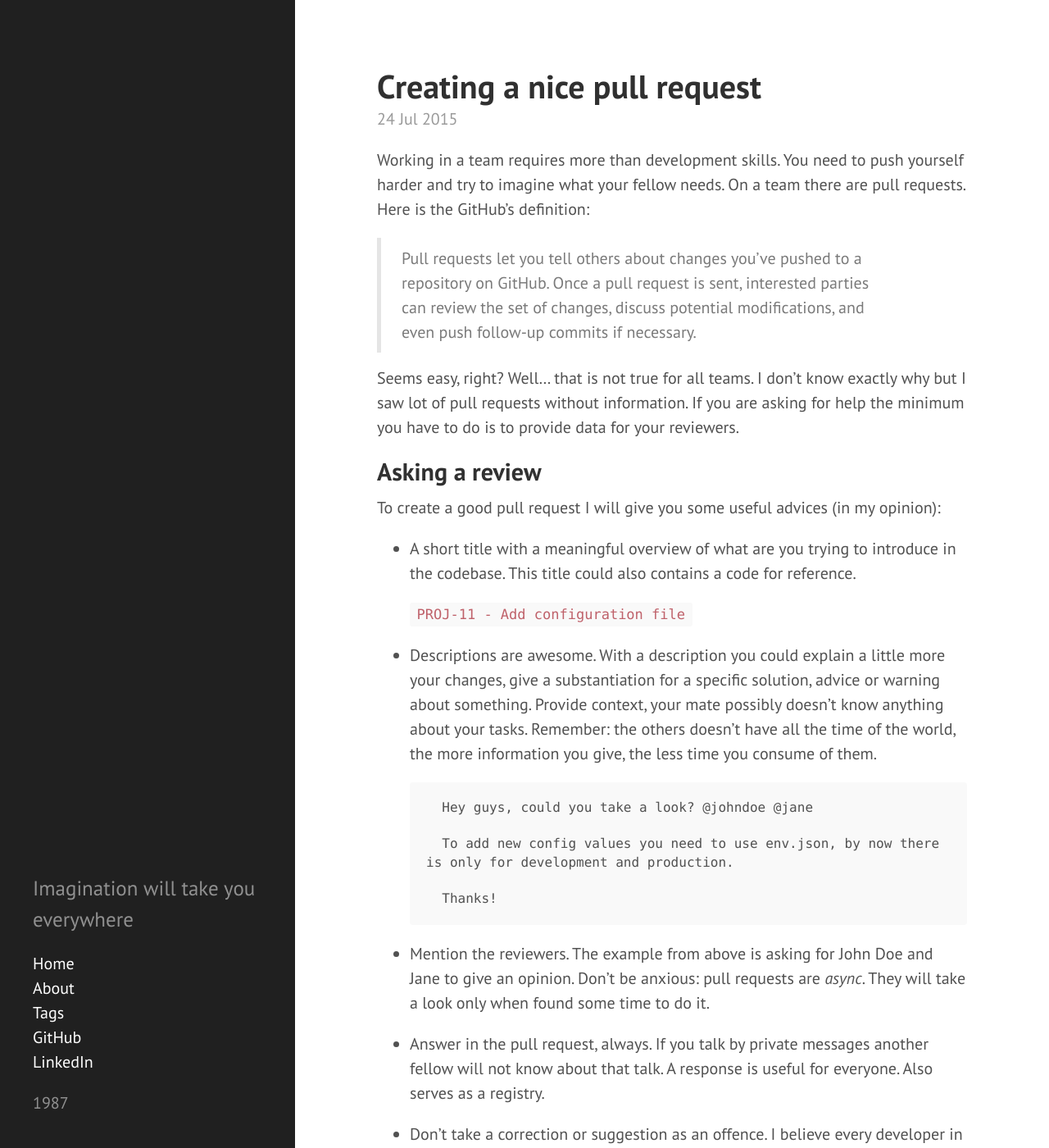
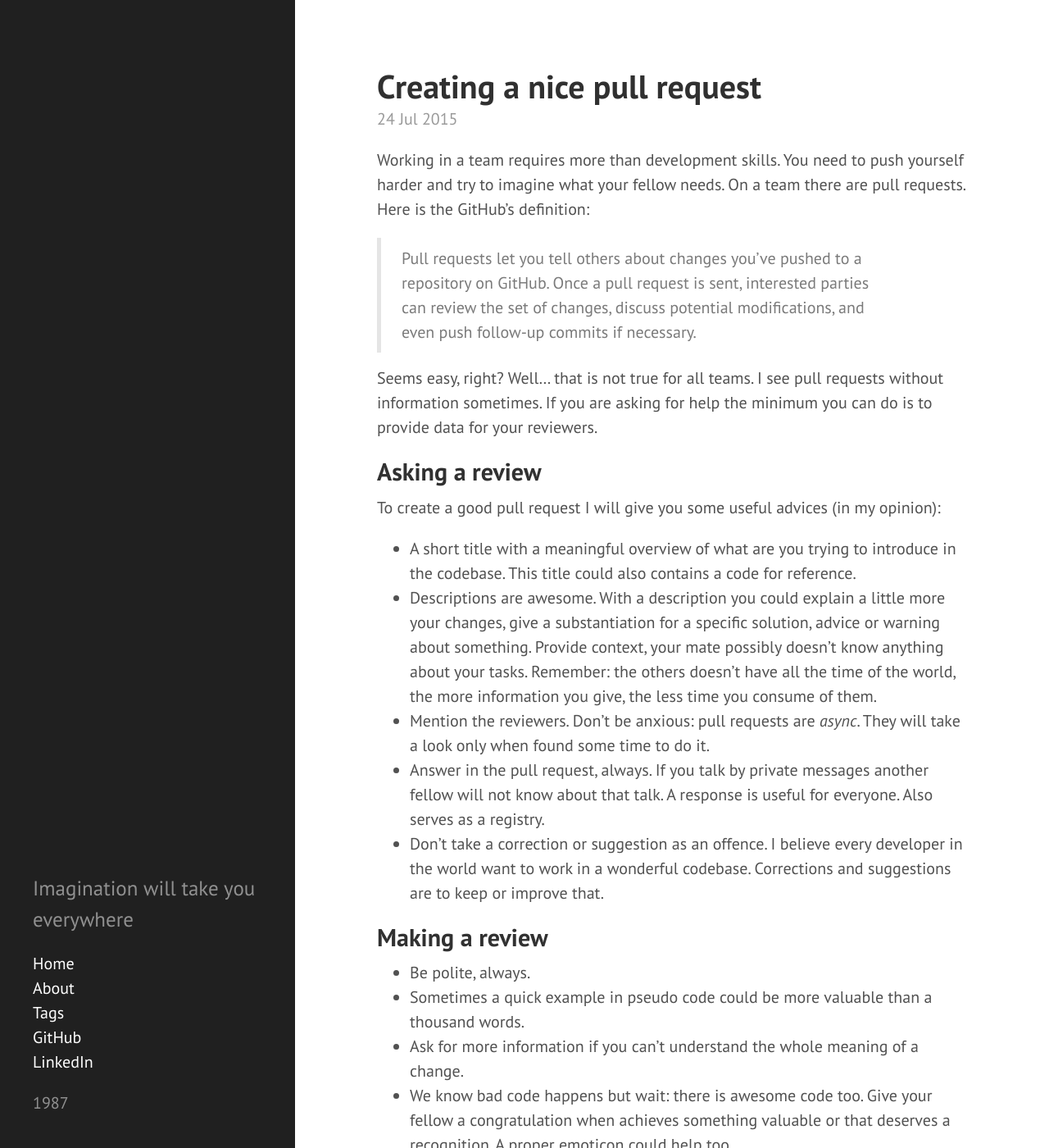
Before and after one commit to matiasbeckerle/matiasbeckerle.github.io, a Jekyll site: the page built from _posts/2015-07-24-creating-a-nice-pull-request.md, in a window 1280 px wide and 1400 px high. Shown: the whole window at 82% size. Built offline with Jekyll 4.4.1, drawn with Linux system fonts in a browser that asks for light colours; Markdown is read by kramdown in place of the engine named in the settings; comment, search, counter and statistics services are not loaded.

Commit message:
Improve last post content

```diff
--- a/_posts/2015-07-24-creating-a-nice-pull-request.md
+++ b/_posts/2015-07-24-creating-a-nice-pull-request.md
@@ -8,28 +8,16 @@ Working in a team requires more than development skills. You need to push yourse
 
 > Pull requests let you tell others about changes you've pushed to a repository on GitHub. Once a pull request is sent, interested parties can review the set of changes, discuss potential modifications, and even push follow-up commits if necessary.
 
-Seems easy, right? Well... that is not true for all teams. I don't know exactly why but I saw lot of pull requests without information. If you are asking for help the minimum you have to do is to provide data for your reviewers.
+Seems easy, right? Well... that is not true for all teams. I see pull requests without information sometimes. If you are asking for help the minimum you can do is to provide data for your reviewers.
 
 ## Asking a review
 
 To create a good pull request I will give you some useful advices (in my opinion):
 
 - A short title with a meaningful overview of what are you trying to introduce in the codebase. This title could also contains a code for reference.
-
-	`PROJ-11 - Add configuration file`
-
 - Descriptions are awesome. With a description you could explain a little more your changes, give a substantiation for a specific solution, advice or warning about something. Provide context, your mate possibly doesn't know anything about your tasks. Remember: the others doesn't have all the time of the world, the more information you give, the less time you consume of them.
-
-		Hey guys, could you take a look? @johndoe @jane
-
-		To add new config values you need to use env.json, by now there is only for development and production.
-
-		Thanks!
-
-- Mention the reviewers. The example from above is asking for John Doe and Jane to give an opinion. Don't be anxious: pull requests are *async*. They will take a look only when found some time to do it.
-
+- Mention the reviewers. Don't be anxious: pull requests are *async*. They will take a look only when found some time to do it.
 - Answer in the pull request, always. If you talk by private messages another fellow will not know about that talk. A response is useful for everyone. Also serves as a registry.
-
 - Don't take a correction or suggestion as an offence. I believe every developer in the world want to work in a wonderful codebase. Corrections and suggestions are to keep or improve that.
 
 ## Making a review
```
